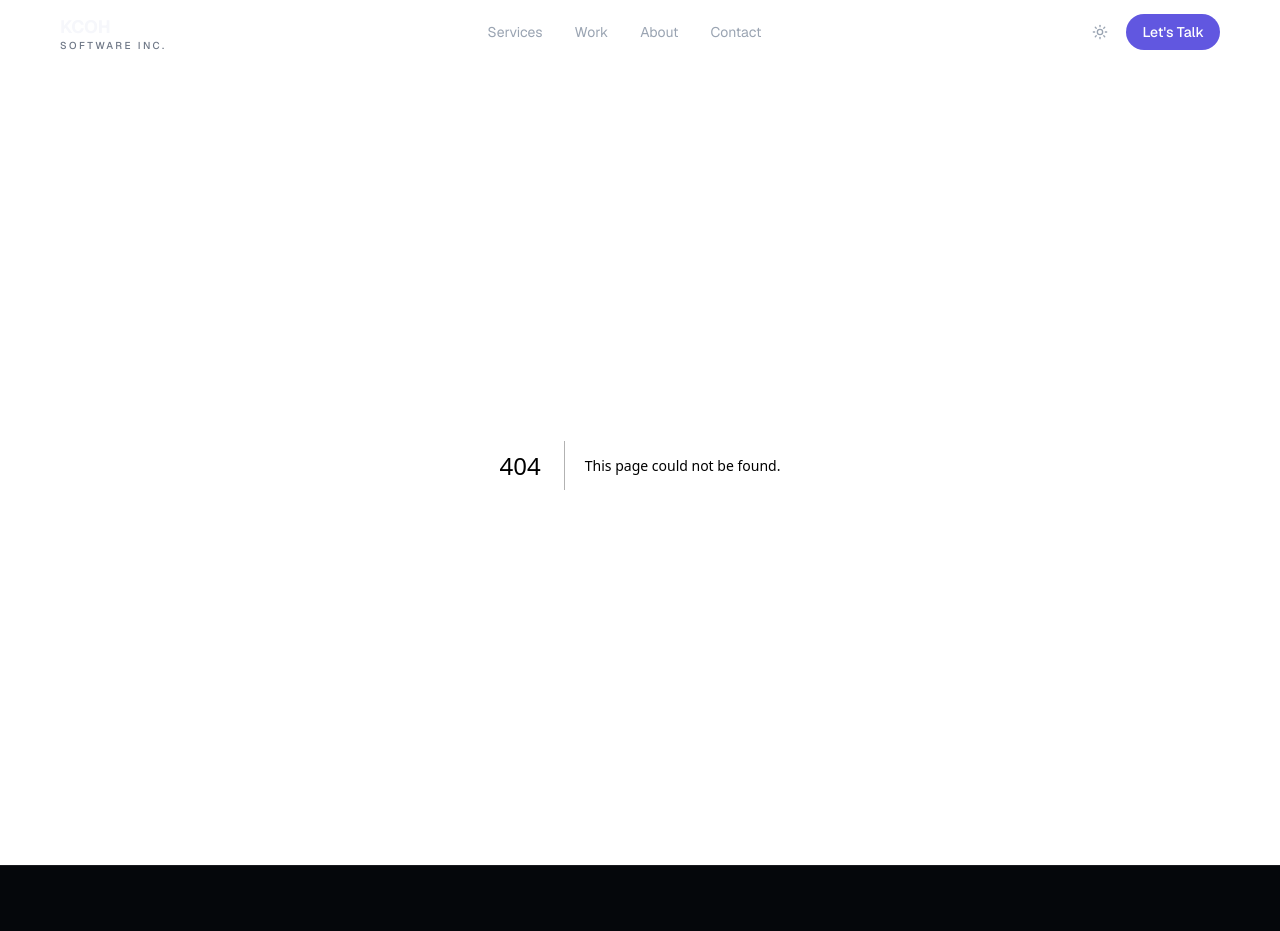
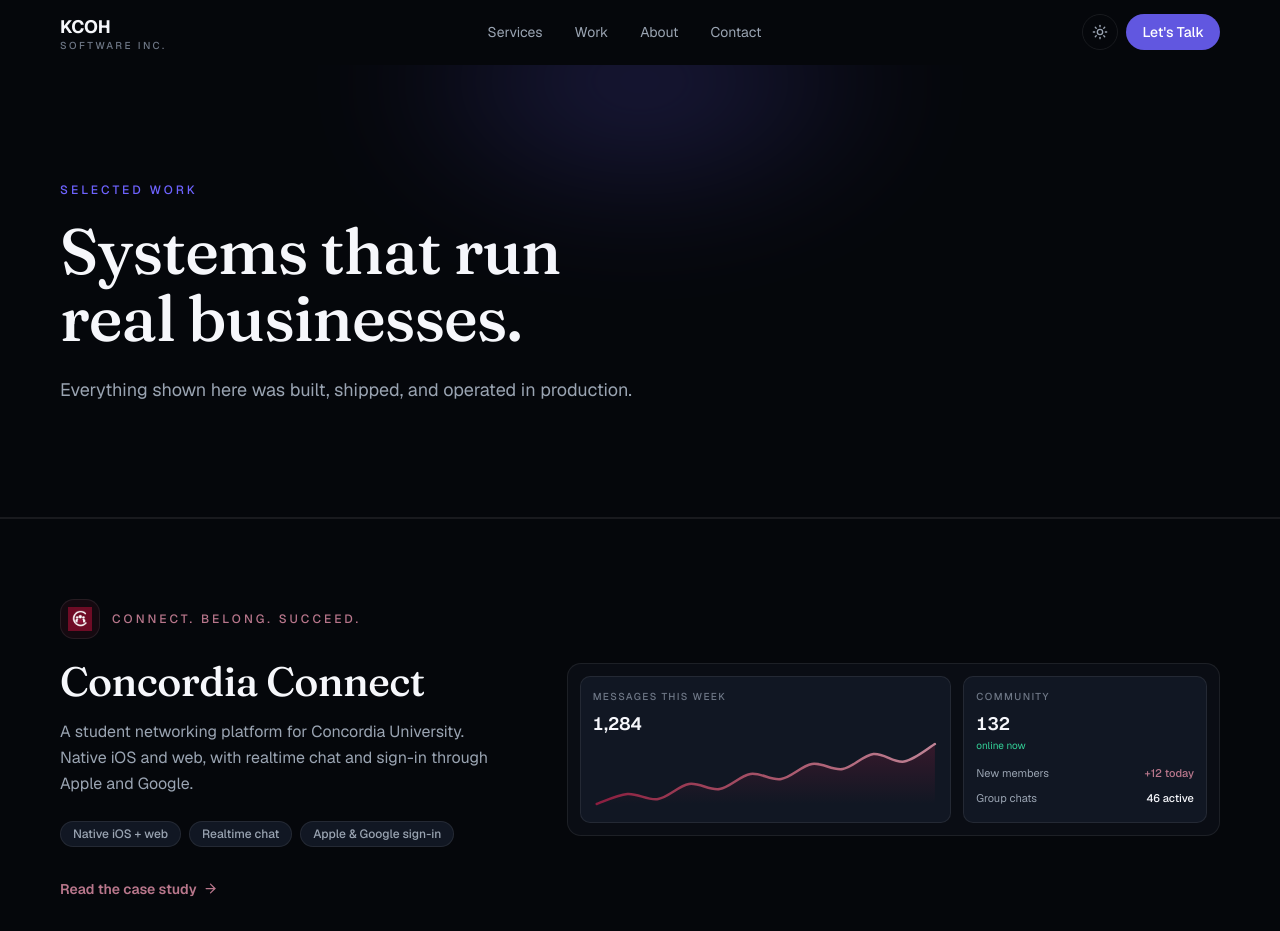
Before and after one commit to kevincohen18/kcoh, a Next.js app in the folder web/: page /work in a window 1280 px wide. Before the commit this address had no page. Shown: the top 931 px of the page. Built offline with nearby package versions, Linux system fonts and the light colour scheme.

Commit message:
feat(web): /work index with per-project themed feature rows

```diff
--- /dev/null
+++ b/web/app/work/page.tsx
@@ -0,0 +1,56 @@
+import type { Metadata } from "next";
+import { PageHero } from "@/components/site/page-hero";
+import { CTASection } from "@/components/site/cta-section";
+import { LogoRow } from "@/components/site/logo-row";
+import { Container } from "@/components/site/container";
+import { Reveal } from "@/components/site/reveal";
+import { WorkFeatureRow } from "@/components/work/feature-row";
+import { caseStudies } from "@/content/case-studies";
+
+export const metadata: Metadata = {
+  title: "Work",
+  description:
+    "Case studies from KCOH Software Inc.: Concordia Connect, Drafterie, Skyroa, and AutoMedic. Systems built, shipped, and operated in production.",
+  alternates: { canonical: "/work/" },
+  openGraph: {
+    title: "Work",
+    description:
+      "Case studies from KCOH Software Inc.: Concordia Connect, Drafterie, Skyroa, and AutoMedic.",
+    images: ["/og.png"],
+  },
+};
+
+export default function WorkPage() {
+  return (
+    <>
+      <PageHero
+        eyebrow="Selected Work"
+        title={
+          <>
+            Systems that run
+            <br />
+            real businesses.
+          </>
+        }
+        intro="Everything shown here was built, shipped, and operated in production."
+      />
+
+      {caseStudies.map((study, i) => (
+        <WorkFeatureRow key={study.slug} study={study} flip={i % 2 === 1} />
+      ))}
+
+      <section className="border-t border-border bg-section">
+        <Container className="py-14 md:py-16">
+          <Reveal>
+            <p className="text-center text-xs font-medium uppercase tracking-[0.25em] text-fg-subtle">
+              Also built and shipped
+            </p>
+            <LogoRow names={["Success", "FrostyNow"]} />
+          </Reveal>
+        </Container>
+      </section>
+
+      <CTASection />
+    </>
+  );
+}
--- /dev/null
+++ b/web/components/work/feature-row.tsx
@@ -0,0 +1,80 @@
+import Image from "next/image";
+import Link from "next/link";
+import { ArrowRight } from "lucide-react";
+import { cn } from "@/lib/utils";
+import { Container } from "@/components/site/container";
+import { ProjectTheme } from "@/components/site/project-theme";
+import { ProjectMiniPreview } from "@/components/work/mini-preview";
+import { Reveal } from "@/components/site/reveal";
+import type { CaseStudy } from "@/content/case-studies";
+
+export function WorkFeatureRow({
+  study,
+  flip = false,
+}: {
+  study: CaseStudy;
+  flip?: boolean;
+}) {
+  return (
+    <ProjectTheme accent={study.accent}>
+      <article className="border-t border-border bg-bg">
+        <Container>
+          <div className="grid items-center gap-10 py-16 md:py-20 lg:grid-cols-12 lg:gap-14">
+            <Reveal className={cn("lg:col-span-5", flip && "lg:order-2")}>
+              <div className="flex items-center gap-3">
+                <span
+                  className="grid size-10 shrink-0 place-items-center rounded-xl border border-border"
+                  style={{ background: `${study.accent}1f` }}
+                >
+                  <Image
+                    src={study.logoSrc}
+                    alt={`${study.name} logo`}
+                    width={24}
+                    height={24}
+                    className="size-6 object-contain"
+                  />
+                </span>
+                <span className="text-xs font-medium uppercase tracking-[0.25em] text-brand-text">
+                  {study.tagline}
+                </span>
+              </div>
+              <h2 className="mt-5 font-serif text-[clamp(28px,3.2vw,42px)] font-medium leading-[1.08] tracking-[-0.015em] text-fg">
+                {study.name}
+              </h2>
+              <p className="mt-4 max-w-md text-base leading-relaxed text-fg-muted">
+                {study.oneLiner}
+              </p>
+              <ul className="mt-6 flex flex-wrap gap-2">
+                {study.factChips.map((chip) => (
+                  <li
+                    key={chip}
+                    className="rounded-full border border-border bg-card px-3 py-1 text-xs font-medium text-fg-muted"
+                  >
+                    {chip}
+                  </li>
+                ))}
+              </ul>
+              <Link
+                href={`/work/${study.slug}/`}
+                className="group mt-8 inline-flex items-center gap-1.5 text-sm font-semibold text-brand-text"
+              >
+                Read the case study
+                <ArrowRight
+                  size={15}
+                  className="transition-transform group-hover:translate-x-0.5"
+                />
+              </Link>
+            </Reveal>
+
+            <Reveal
+              delay={0.1}
+              className={cn("lg:col-span-7", flip && "lg:order-1")}
+            >
+              <ProjectMiniPreview slug={study.slug} />
+            </Reveal>
+          </div>
+        </Container>
+      </article>
+    </ProjectTheme>
+  );
+}
```
